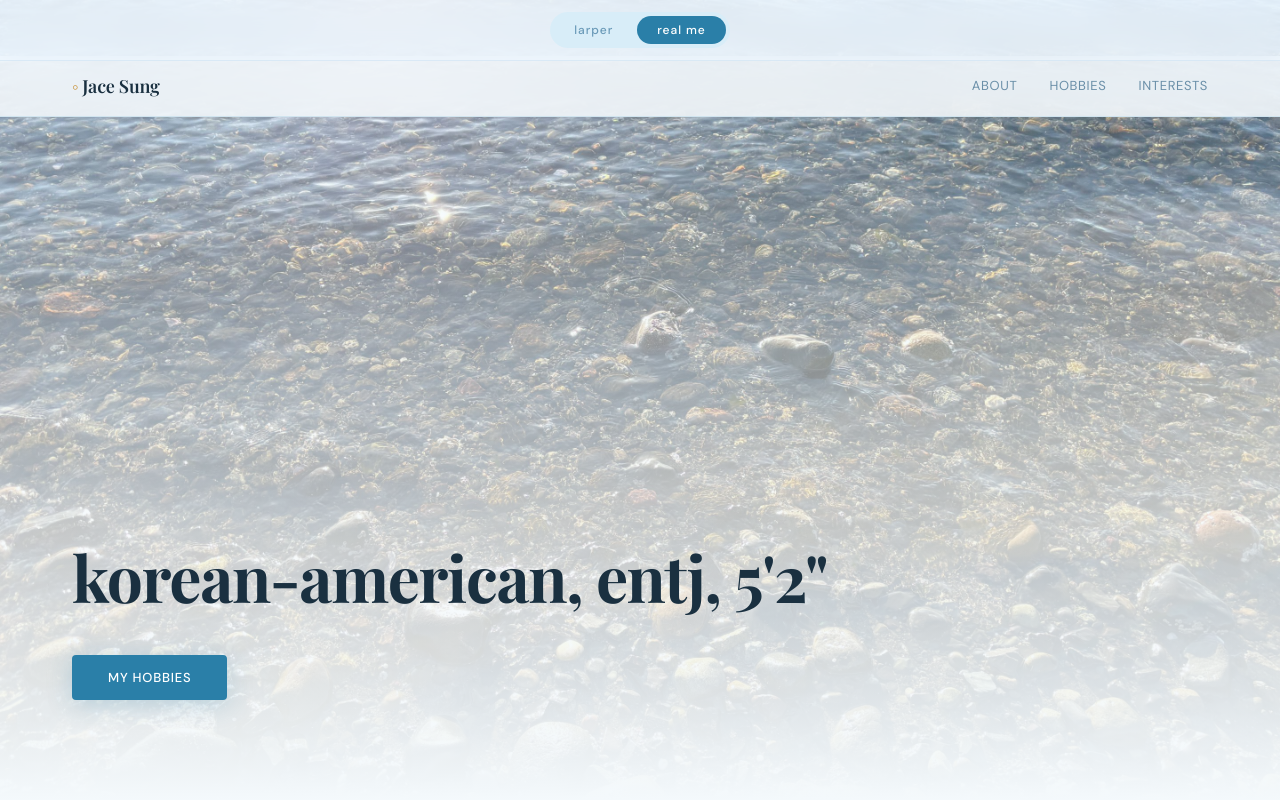
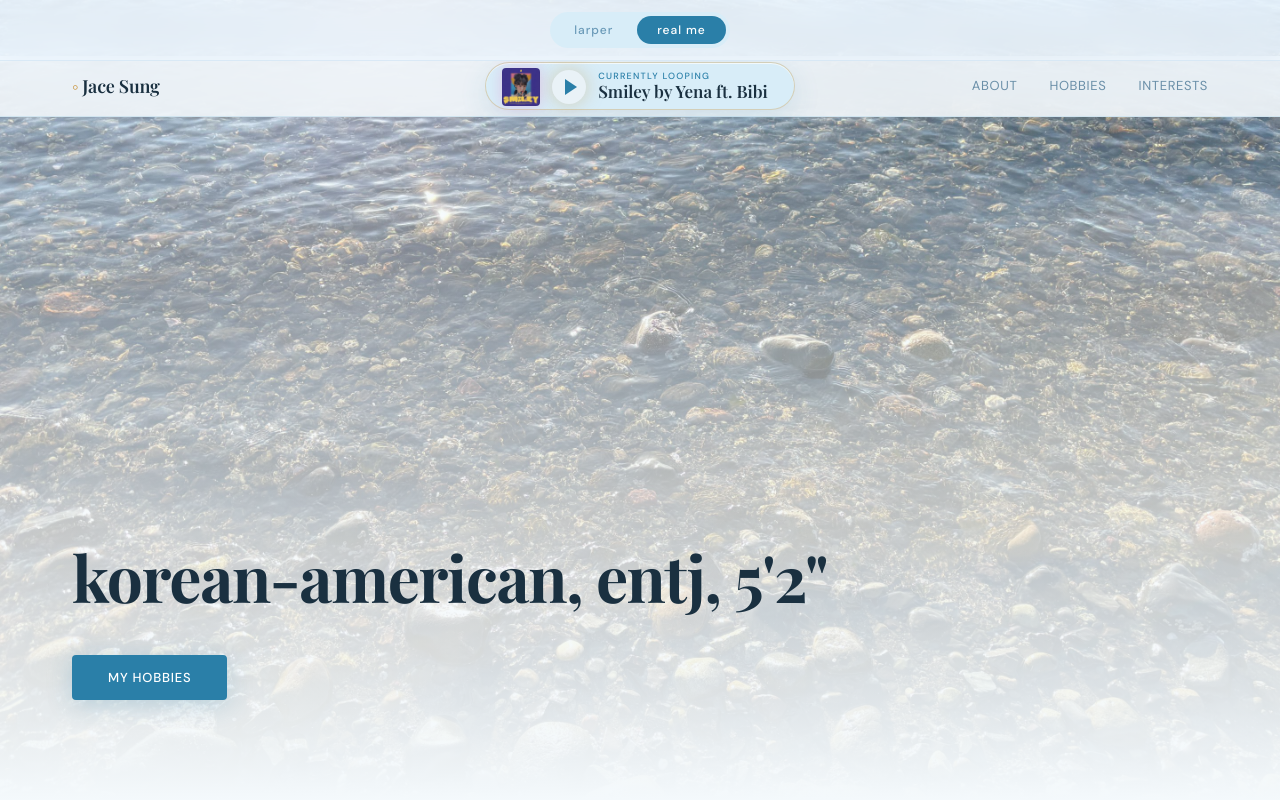
Before and after one commit to iso-sejun/personal-webpage, a React (Vite) app: page / in a window 1280 px wide. Both pictures are taken after a click on the button "real me". Shown: the top 800 px of the page. Built offline with nearby package versions, Linux system fonts and the light colour scheme; the HTML template or start-up script is replaced by a standard one; a web font is replaced by a local one.

Commit message:
added song to real side

```diff
--- a/src/App.tsx
+++ b/src/App.tsx
@@ -6,6 +6,7 @@ import imgBlackpinkJump from '@/imports/blackpink-jump-cover.png'
 import secondMe from '@/imports/IMG_3180.jpg'
 import imgTokiPona from '@/imports/IMG_2841.jpeg'
 import imgBooksILike from '@/imports/booksilike.png'
+import imgYenaSmiley from '@/imports/yena-smiley-cover.png'
 
 const NAV_LINKS = ['About', 'Work']
 const SWITCHER_OFFSET = 56
@@ -21,6 +22,13 @@ const FAVORITE_SONG = {
   artist: 'Blackpink',
   cover: imgBlackpinkJump,
   spotifyUrl: 'https://open.spotify.com/track/5H1sKFMzDeMtXwND3V6hRY',
+}
+
+const REAL_FAVORITE_SONG = {
+  title: 'Smiley',
+  artist: 'Yena ft. Bibi',
+  cover: imgYenaSmiley,
+  spotifyUrl: 'https://open.spotify.com/track/4zCIxSnVWpGNghERX4uWZF?si=5b578fc4488240b2',
 }
 
 const PROJECTS = [
@@ -69,34 +77,40 @@ function Sparkles() {
   )
 }
 
-function CurrentSong() {
+function CurrentSong({
+  song = FAVORITE_SONG,
+  variant = 'dark',
+}: {
+  song?: typeof FAVORITE_SONG
+  variant?: 'dark' | 'light'
+}) {
   return (
-    <div className="current-song-pill" aria-label={`Currently looping: ${FAVORITE_SONG.title} by ${FAVORITE_SONG.artist}`}>
+    <div className={`current-song-pill ${variant}`} aria-label={`Currently looping: ${song.title} by ${song.artist}`}>
       <a
-        href={FAVORITE_SONG.spotifyUrl}
+        href={song.spotifyUrl}
         target="_blank"
         rel="noopener noreferrer"
-        aria-label={`Open ${FAVORITE_SONG.title} by ${FAVORITE_SONG.artist} on Spotify`}
+        aria-label={`Open ${song.title} by ${song.artist} on Spotify`}
         className="current-song-cover-link"
       >
         <img
-          src={FAVORITE_SONG.cover}
-          alt={`${FAVORITE_SONG.title} by ${FAVORITE_SONG.artist} album cover`}
+          src={song.cover}
+          alt={`${song.title} by ${song.artist} album cover`}
           className="current-song-cover"
         />
       </a>
       <a
-        href={FAVORITE_SONG.spotifyUrl}
+        href={song.spotifyUrl}
         target="_blank"
         rel="noopener noreferrer"
-        aria-label={`Play ${FAVORITE_SONG.title} by ${FAVORITE_SONG.artist} on Spotify`}
+        aria-label={`Play ${song.title} by ${song.artist} on Spotify`}
         className="current-song-play"
       >
         <span />
       </a>
       <div className="current-song-copy">
         <p>Currently Looping</p>
-        <span>{FAVORITE_SONG.title} by {FAVORITE_SONG.artist}</span>
+        <span>{song.title} by {song.artist}</span>
       </div>
     </div>
   )
@@ -278,8 +292,7 @@ function Hero() {
             maxWidth: 900,
           }}
         >
-        joy, jokes, and {' '}
-          <em style={{ color: '#e855b3', fontStyle: 'italic' }}>jace</em>{' '}
+        joy, jokes, and jace
 
         </h1>
         <p
@@ -786,11 +799,12 @@ function RealMe() {
         backdropFilter: 'blur(16px)',
         background: 'rgba(244,249,252,0.88)',
       }}>
-        <div style={{ maxWidth: 1200, margin: '0 auto', padding: '0 32px', height: 60, display: 'flex', alignItems: 'center', justifyContent: 'space-between' }}>
+        <div style={{ maxWidth: 1200, margin: '0 auto', padding: '0 32px', height: 60, display: 'grid', gridTemplateColumns: 'minmax(0, 1fr) auto minmax(0, 1fr)', gap: 24, alignItems: 'center' }}>
           <span className="font-display" style={{ fontSize: 18, fontWeight: 600, color: ink, letterSpacing: '-0.01em' }}>
             <span style={{ color: gold }}>◦</span> Jace Sung
           </span>
-          <nav style={{ display: 'flex', gap: 32 }}>
+          <CurrentSong song={REAL_FAVORITE_SONG} variant="light" />
+          <nav style={{ display: 'flex', gap: 32, justifyContent: 'flex-end' }}>
             {['About', 'Hobbies', 'Interests'].map(l => (
               <a key={l} href={`#real-${l.toLowerCase()}`} style={{ fontSize: 13, letterSpacing: '0.05em', textTransform: 'uppercase', color: muted, textDecoration: 'none', transition: 'color 0.2s' }}
                 onMouseEnter={e => (e.currentTarget.style.color = ink)}
--- a/src/index.css
+++ b/src/index.css
@@ -97,6 +97,13 @@ body {
   min-width: 0;
 }
 
+.current-song-pill.light {
+  border-color: #c8923a55;
+  background: #d8edf8;
+  box-shadow: 0 8px 28px rgba(42, 127, 168, 0.14), inset 0 1px 0 #ffffffaa;
+  color: #1a3040;
+}
+
 .current-song-cover {
   width: 38px;
   height: 38px;
@@ -140,8 +147,17 @@ body {
   box-shadow: 0 0 18px #e855b366;
 }
 
+.current-song-pill.light .current-song-play {
+  background: #e9f2f7;
+  box-shadow: 0 0 18px rgba(200, 146, 58, 0.35);
+}
+
 .current-song-play:hover {
   box-shadow: 0 0 24px #e855b388;
+}
+
+.current-song-pill.light .current-song-play:hover {
+  box-shadow: 0 0 24px rgba(200, 146, 58, 0.52);
 }
 
 .current-song-play span {
@@ -151,6 +167,10 @@ body {
   border-top: 8px solid transparent;
   border-bottom: 8px solid transparent;
   border-left: 12px solid #080412;
+}
+
+.current-song-pill.light .current-song-play span {
+  border-left-color: #2a7fa8;
 }
 
 .current-song-copy {
@@ -168,6 +188,10 @@ body {
   text-transform: uppercase;
 }
 
+.current-song-pill.light .current-song-copy p {
+  color: #2a7fa8;
+}
+
 .current-song-copy span {
   display: block;
   overflow: hidden;
@@ -178,6 +202,10 @@ body {
   line-height: 1.15;
   text-overflow: ellipsis;
   white-space: nowrap;
+}
+
+.current-song-pill.light .current-song-copy span {
+  color: #1a3040;
 }
 
 .sparkle {
```
Also changed, not shown: .figma/make/site.json, src/imports/yena-smiley-cover.png (added).
